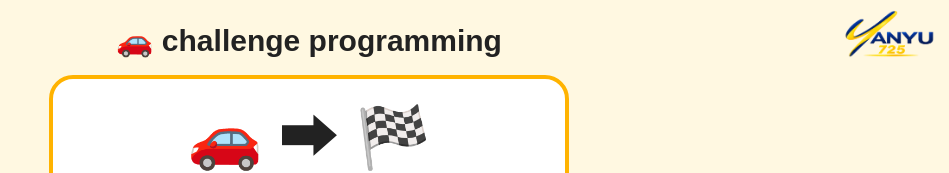
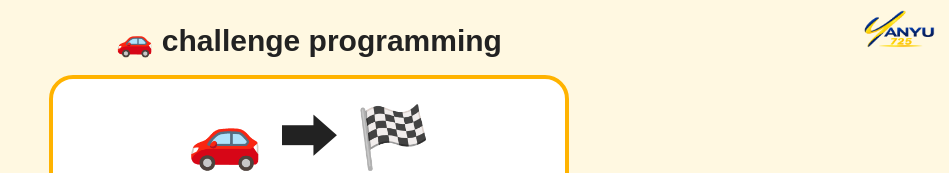
Before and after one commit to YANYU725/ChallengeProgramming, a plain HTML site: page index.html in a window 1280 px wide. Shown: the top 173 px of the page, without its empty margins (331-1280 px from the left). Drawn offline with Linux system fonts and the light colour scheme.

Commit message:
Add files via upload

```diff
--- a/style.css
+++ b/style.css
@@ -70,6 +70,6 @@ td,th{border:2px solid #999;padding:4px 8px;text-align:center}
 .refkeywords>div{background:#fff;border:2px solid #ffb300;border-radius:12px;padding:9px 5px;text-align:center}
 .refkeywords strong,.refkeywords small{display:block}.refkeywords small{font-size:15px}
 .refheading{font-size:23px;color:#a14c00;margin-bottom:5px}
-.brand{position:absolute;right:12px;top:10px;z-index:5;display:flex;align-items:center;justify-content:flex-end;max-width:130px;min-height:35px}
-.brand img{max-width:100%;max-height:48px;object-fit:contain}.brand .brand-fallback{font-size:14px;font-weight:900;letter-spacing:.03em;color:#4c6688}
-@media(max-width:650px){.refkeywords{grid-template-columns:repeat(2,1fr)}.brand{right:8px;top:5px;max-width:90px}.brand .brand-fallback{font-size:11px}h1{padding-top:32px}}
+.brand{position:absolute;right:12px;top:10px;z-index:5;display:flex;align-items:center;justify-content:flex-end;width:76px;max-width:76px;min-height:0}
+.brand img{max-width:100%;max-height:40px;object-fit:contain}.brand .brand-fallback{font-size:14px;font-weight:900;letter-spacing:.03em;color:#4c6688}
+@media(max-width:650px){.refkeywords{grid-template-columns:repeat(2,1fr)}.brand{right:8px;top:5px;width:56px;max-width:56px}.brand .brand-fallback{font-size:11px}h1{padding-top:32px}}
```
